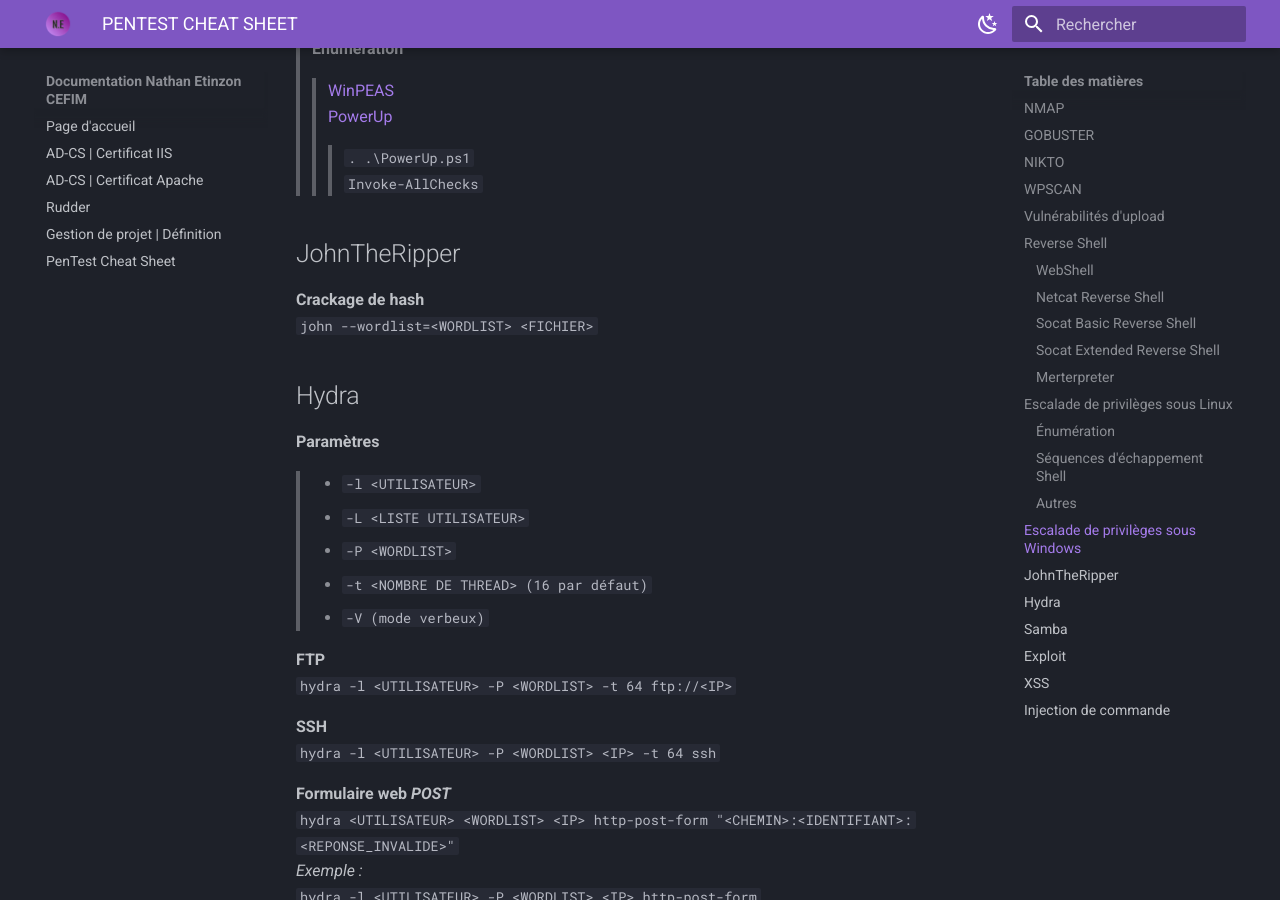
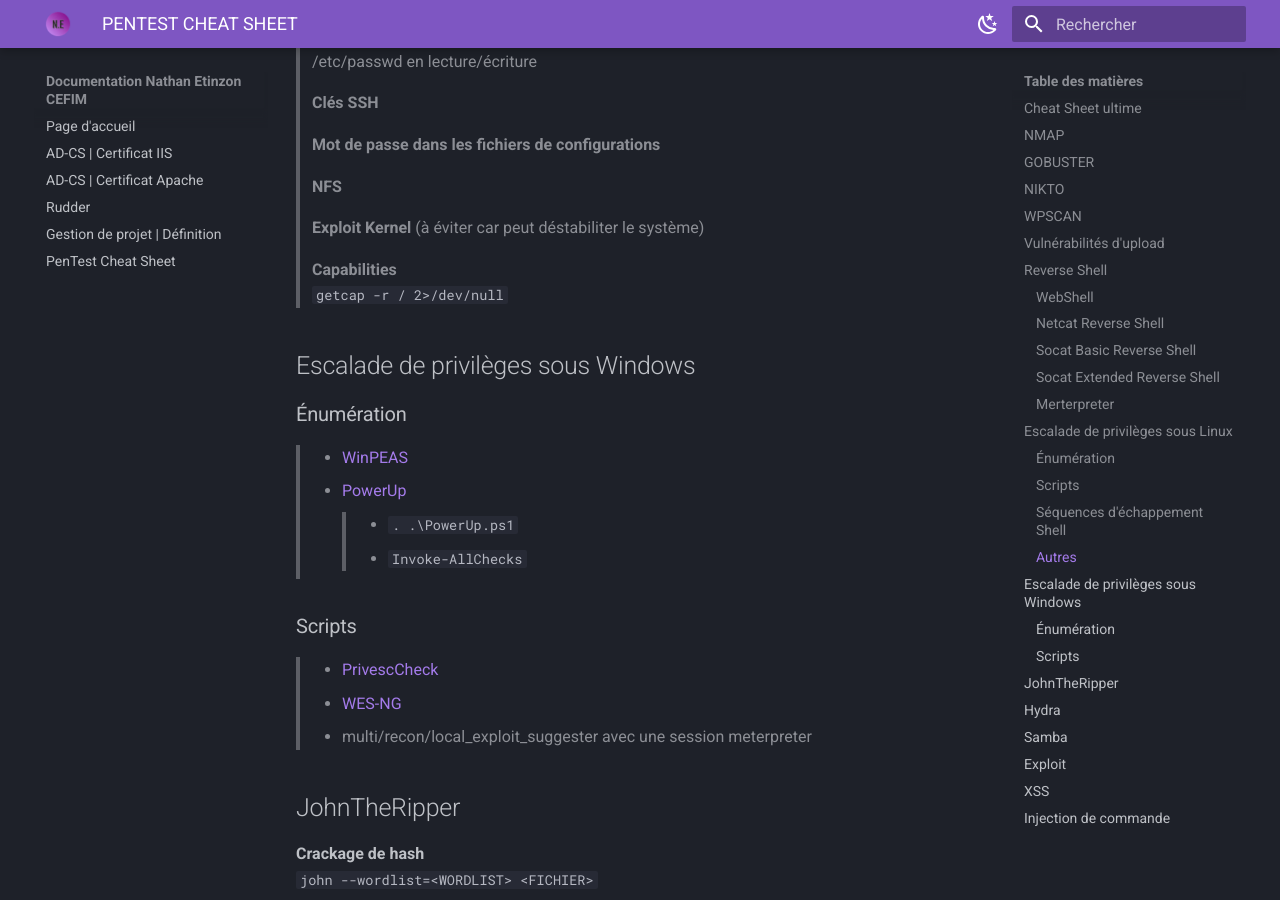
Before and after one commit to NathanEtinzon/CEFIM, an MkDocs documentation site: the page built from docs/PENTEST_CHEAT_SHEET.md, in a window 1280 px wide and 900 px high, scrolled down 4717 px. Built offline with MkDocs 1.6.1 and Material for MkDocs 9.7.7, drawn with Linux system fonts in a browser that asks for light colours; some of the changed text lies outside the part shown.

Commit message:
Maj pentest cheat sheet

```diff
--- a/docs/PENTEST_CHEAT_SHEET.md
+++ b/docs/PENTEST_CHEAT_SHEET.md
@@ -1,4 +1,7 @@
 # PENTEST CHEAT SHEET
+
+## Cheat Sheet ultime
+https://swisskyrepo.github.io/InternalAllTheThings/
 
 ## NMAP
 
@@ -130,8 +133,13 @@
 ## Escalade de privilèges sous Linux
 
 ### Énumération
->[LinEnum](https://github.com/rebootuser/LinEnum)
->[LinPEAS](https://github.com/carlospolop/PEASS-ng/blob/master/linPEAS/README.md)
+>- [LinEnum](https://github.com/rebootuser/LinEnum)
+>- [LinPEAS](https://github.com/carlospolop/PEASS-ng/blob/master/linPEAS/README.md)
+
+### Scripts
+>- [LES (Linux Exploit Suggester)](https://github.com/mzet-/linux-exploit-suggester)
+>- [Linux Smart Enumeration](https://github.com/diego-treitos/linux-smart-enumeration)
+>- [Linux Priv Checker](https://github.com/linted/linuxprivchecker)
 
 ### Séquences d'échappement Shell
 > **[GTFOBins](https://gtfobins.github.io)**
@@ -156,13 +164,22 @@
 
 > **Exploit Kernel** (à éviter car peut déstabiliter le système)
 
+> **Capabilities**
+`getcap -r / 2>/dev/null`
+
+
 ## Escalade de privilèges sous Windows
 
-> **Énumération**
->>[WinPEAS](https://github.com/carlospolop/PEASS-ng/tree/master/winPEAS)
->>[PowerUp](https://raw.githubusercontent.com/PowerShellMafia/PowerSploit/master/Privesc/PowerUp.ps1)
->>> `. .\PowerUp.ps1`
->>> `Invoke-AllChecks`
+### Énumération
+>- [WinPEAS](https://github.com/carlospolop/PEASS-ng/tree/master/winPEAS)
+>- [PowerUp](https://raw.githubusercontent.com/PowerShellMafia/PowerSploit/master/Privesc/PowerUp.ps1)
+>>- `. .\PowerUp.ps1`
+>>- `Invoke-AllChecks`
+
+### Scripts
+>- [PrivescCheck](https://github.com/itm4n/PrivescCheck)
+>- [WES-NG](https://github.com/bitsadmin/wesng)
+>- multi/recon/local_exploit_suggester avec une session meterpreter
 
 ## JohnTheRipper
 
```
Also changed, not shown: other parts of docs/PENTEST_CHEAT_SHEET.md (+3 -0 lines).
